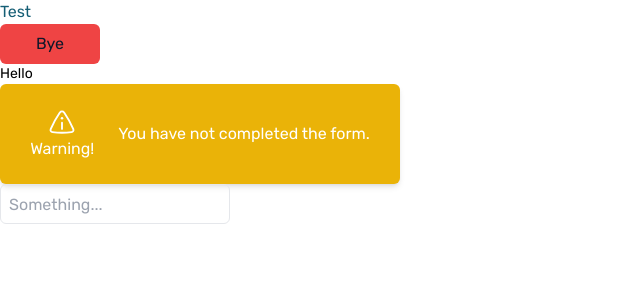
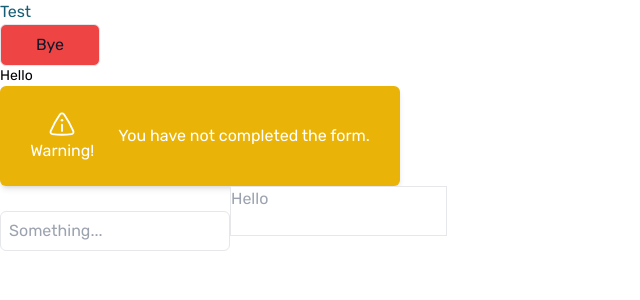
Before and after one commit to VahapCanDongel/next-js-boilerplate-with-custom-ready-components, a Next.js app: page / in a window 1280 px wide. Shown: the top 300 px of the page, without its empty margins (0-640 px from the left). Built offline with nearby package versions, Linux system fonts and the light colour scheme.

Commit message:
added textbox

```diff
--- a/components/Button.js
+++ b/components/Button.js
@@ -1,5 +1,5 @@
 export default function Button(props) {
-  const classNames = ["transition-all rounded-md p-2 min-w-[80px]"];
+  const classNames = ["transition-all rounded-md p-2 min-w-[80px] border-[1px]"];
 
   if (props.outlined) {
     classNames.push("bg-transparent border-[1px]");
--- a/components/Textbox.js
+++ b/components/Textbox.js
@@ -1,7 +1,26 @@
-export default function Textbox(){
+export default function Textbox(props){
+    const classNames = ["resize-none focus:outline-none border-[1px]"]
+    let placeHolderText = ""
+    if(props.resizeable){
+        classNames.push("resize")
+    }
+
+    if(props.width){
+        classNames.push(`w-[${props.width}]`)
+    }
+
+    if(props.height){
+        classNames.push(`w-[${props.height}]`)
+    }
+
+    if(props.placeholder){
+        placeHolderText = props.placeholder
+    }
+
+
     return(
-        <div>
-
-        </div>
+        <textarea className={classNames.join(" ")} placeholder={placeHolderText}>
+            {props.children}
+        </textarea>
     )
 }
--- a/pages/index.js
+++ b/pages/index.js
@@ -3,6 +3,7 @@ import Typography from "@/components/Typography";
 import Container from "@/components/Container";
 import Alert from "@/components/Alert";
 import Input from "@/components/Input";
+import Textbox from "@/components/Textbox";
 export default function Home() {
   return (
     <div>
@@ -26,7 +27,9 @@ export default function Home() {
       <Input outlined placeHolder="Something...">
       </Input>
 
+      <Textbox  placeholder="Hello">
 
+      </Textbox>
     </div>
   );
 }
```
